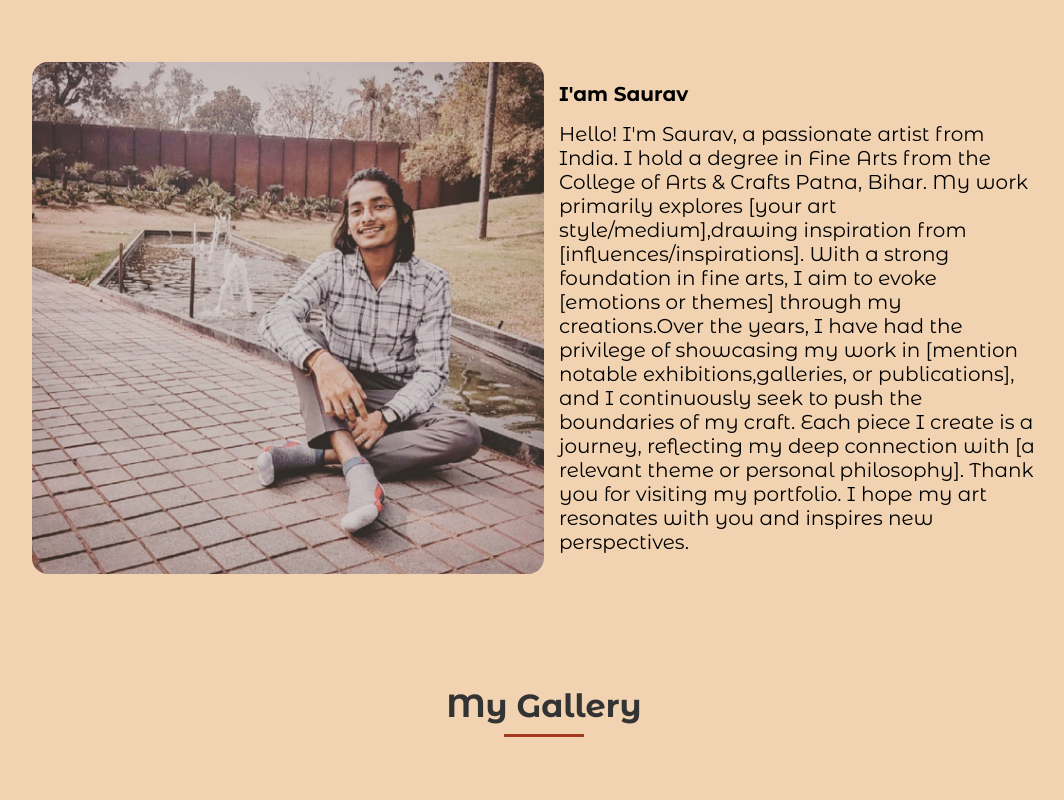
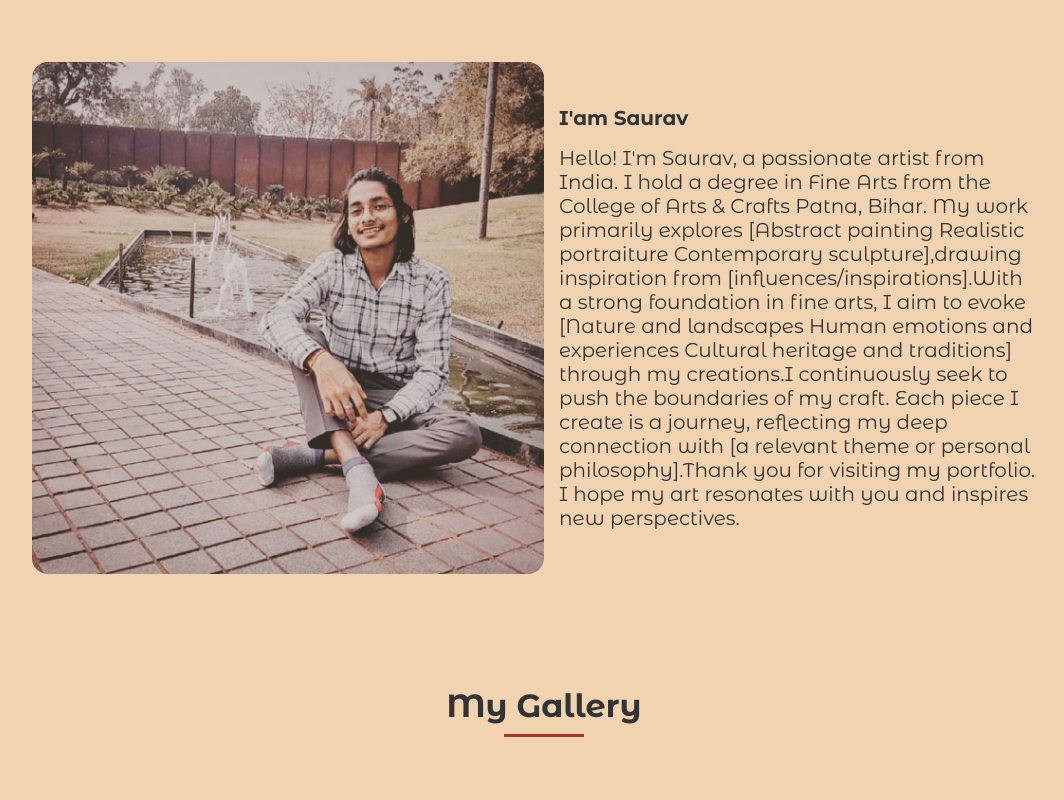
Before and after one commit to Kpallavi5/SauravArt, a plain HTML site: page index.html in a window 1280 px wide. Shown: the part 780-1580 px from the top of the page, without its empty margins (96-1160 px from the left). Drawn offline with nearby package versions, Linux system fonts and the light colour scheme; a web font is replaced by a local one.

Commit message:
fixing issues

```diff
--- a/index.html
+++ b/index.html
@@ -59,14 +59,16 @@
 
             <div class="home__social">
                 <!-- <a href="" class="home__social-icon"><i class='bx bxl-linkedin'></i></a> -->
-                <a href="https://www.instagram.com/saurav_anesthete/"target="_blank" class="home__social-icon"><i
+                <a href="https://www.instagram.com/saurav_anesthete/" target="_blank" class="home__social-icon"><i
                         class="fa-brands fa-instagram"></i></a>
 
 
-                <a href="https://www.youtube.com/@saurabhartforyou8836"target="_blank" class="home__social-icon"><i class="fa-brands fa-youtube"></i></a>
+                <a href="https://www.youtube.com/@saurabhartforyou8836" target="_blank" class="home__social-icon"><i
+                        class="fa-brands fa-youtube"></i></a>
 
                 <a href="" class="home__social-icon"><i class="fa-brands fa-x-twitter"></i></a>
-                <a href="https://t.me/saurav_anaesthete" target="_blank"class="home__social-icon"><i class="fa-brands fa-telegram"></i></a>
+                <a href="https://t.me/saurav_anaesthete" target="_blank" class="home__social-icon"><i
+                        class="fa-brands fa-telegram"></i></a>
 
 
             </div>
@@ -90,16 +92,11 @@
 
                 <div>
                     <h2 class="about__subtitle">I'am Saurav</h2>
-                    <p class="about__text">Hello! I'm Saurav, a passionate artist from India. I hold a degree in Fine
-                        Arts from the College of Arts & Crafts Patna, Bihar. My work primarily explores [your art
-                        style/medium],drawing inspiration from [influences/inspirations].
-                        With a strong foundation in fine arts, I aim to evoke [emotions or themes] through my
-                        creations.Over the years, I have had the privilege of showcasing my work in [mention notable
-                        exhibitions,galleries, or publications], and I continuously seek to push the boundaries of my
-                        craft. Each piece I create is a journey, reflecting my deep connection with [a relevant theme or
-                        personal philosophy].
-
-                        Thank you for visiting my portfolio. I hope my art resonates with you and inspires new
+                    <p class="about__text">Hello! I'm Saurav, a passionate artist from India. I hold a degree in Fine Arts from the College of Arts & Crafts Patna, Bihar. My work primarily explores [Abstract painting
+                        Realistic portraiture
+                        Contemporary sculpture],drawing inspiration from [influences/inspirations].With a strong foundation in fine arts, I aim to evoke [Nature and landscapes
+                        Human emotions and experiences
+                        Cultural heritage and traditions] through my creations.I continuously seek to push the boundaries of my craft. Each piece I create is a journey, reflecting my deep connection with [a relevant theme or personal philosophy].Thank you for visiting my portfolio. I hope my art resonates with you and inspires new
                         perspectives.</p>
                 </div>
             </div>
@@ -313,7 +310,7 @@
             <h1 class="section-title">Exhibitions</h1>
             <div class="timeline">
                 <div class="timeline-item">
-                    <div class="timeline-img" style="background-image: url('images/colth_painting.jpg');"></div>
+                    <div class="timeline-img" style="background-image: url('Images/colth_painting.jpg');"></div>
                     <div class="timeline-content">
                         <h2>International Exhibition of Painting & Sculpture</h2>
                         <p>At Nandlal Bose Art Gallery,ICCR Kolkata</p>
--- a/styles.css
+++ b/styles.css
@@ -20,7 +20,7 @@
 
 
   /* --second-color: hsl(var(--hue-color), 56%, 12%); */
-  --second-color: black;
+  --second-color: #333;
   /* --second-color:#729762; */
 
 
@@ -356,18 +356,12 @@ img {
 /* ===== FOOTER =====*/
 .footer {
   background-color: var(--second-color);
+
   color: #fff;
   text-align: center;
   font-weight: var(--font-semi);
   padding: 2rem 0;
-  /* ---udate-- */
-  /* display: flex; */
-  /* align-items: center;
-  justify-content: space-between;
-  padding: 20px;
-  position: relative;
-  width: 100%;
-  bottom: 0; */
+
 
 
 
@@ -985,7 +979,8 @@ section#timeline h1 {
 .timeline-img {
   width: 300px;
   height: 210px;
-  background-color: #007bff;
+  background-color: #ccd4dd;
+
   background-size: cover;
   background-position: center;
   border-radius: 10%;
```
Also changed, not shown: 1 other file.
